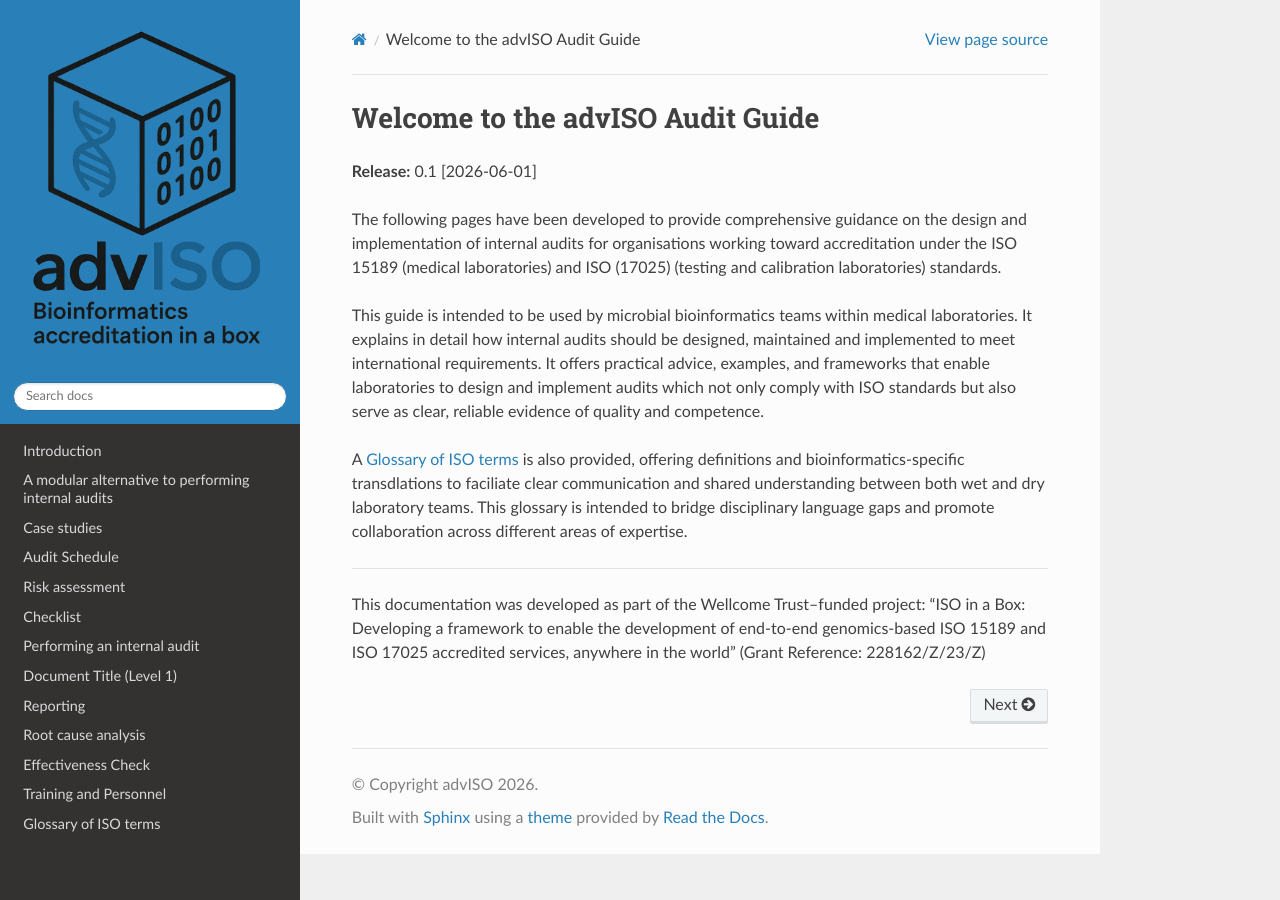
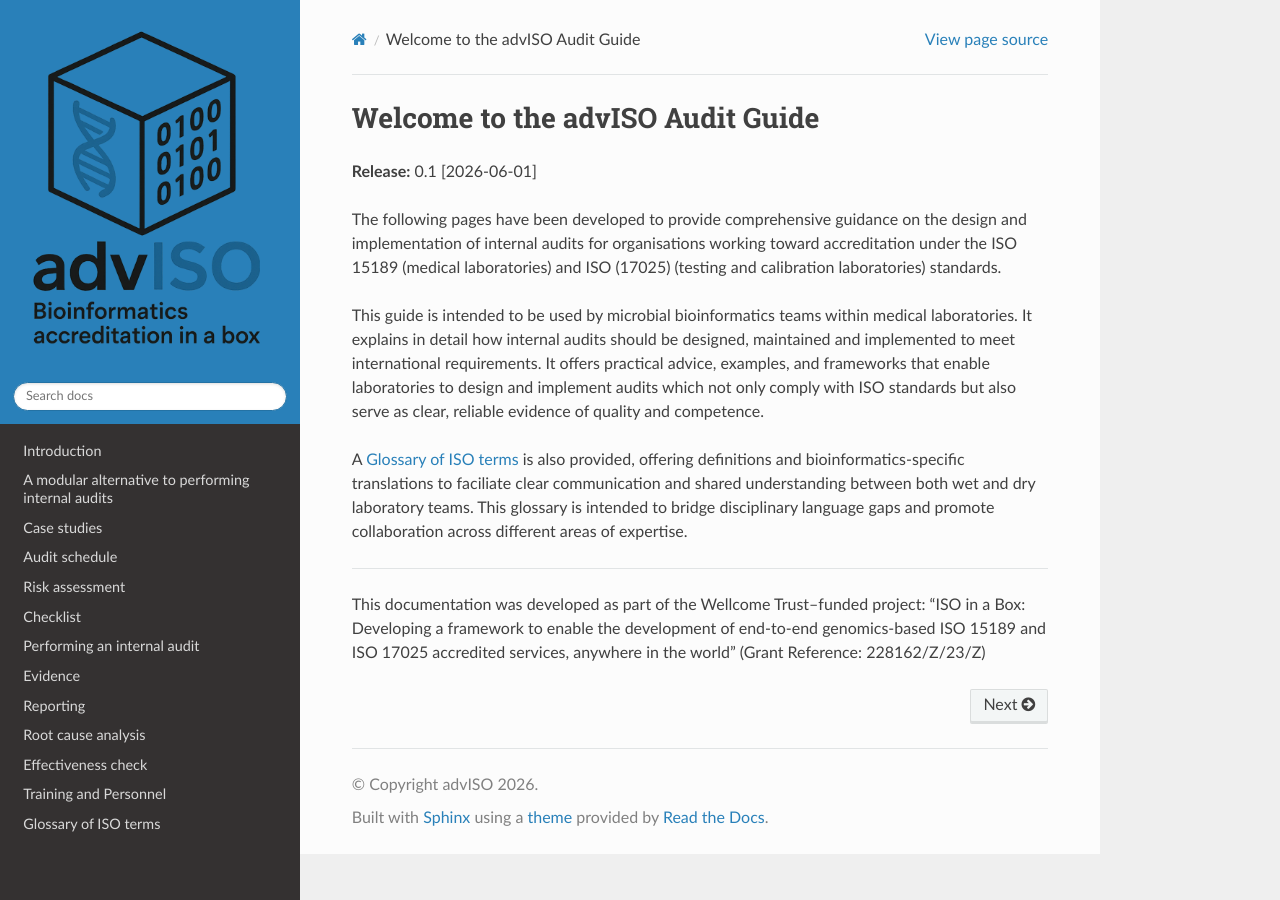
Before and after one commit to advISO-project/advISO_audit_guide, a Sphinx documentation site: the page built from docs/source/index.rst, in a window 1280 px wide. Built offline with Sphinx 7.4.7 and the Read the Docs theme 3.1.0, drawn with Linux system fonts in a browser that asks for light colours; pages that are not in the unit, such as notebooks, are missing from menus.

Commit message:
Correct rst files again

```diff
--- a/docs/source/audit_guide/effectiveness_check/effectiveness_check.rst
+++ b/docs/source/audit_guide/effectiveness_check/effectiveness_check.rst
@@ -1,5 +1,5 @@
 =====================================
-Effectiveness Check
+Effectiveness check
 =====================================
 
 Heading 1 (Level 2)
--- a/docs/source/audit_guide/evidence/evidence.rst
+++ b/docs/source/audit_guide/evidence/evidence.rst
@@ -1,5 +1,5 @@
 =============================
-Document Title (Level 1)
+Evidence
 =============================
 
 Heading 1 (Level 2)
--- a/docs/source/audit_guide/perform_audit/perform_audit.rst
+++ b/docs/source/audit_guide/perform_audit/perform_audit.rst
@@ -1,6 +1,6 @@
-==============================
+===============================
 Performing an internal audit
-==============================
+===============================
 
 Heading 1 (Level 2)
 -------------------
--- a/docs/source/audit_guide/schedule/schedule.rst
+++ b/docs/source/audit_guide/schedule/schedule.rst
@@ -1,5 +1,5 @@
 =============================
-Audit Schedule
+Audit schedule
 =============================
 
 Heading 1 (Level 2)
--- a/docs/source/index.rst
+++ b/docs/source/index.rst
@@ -7,7 +7,7 @@ The following pages have been developed to provide comprehensive guidance on the
 
 This guide is intended to be used by microbial bioinformatics teams within medical laboratories. It explains in detail how internal audits should be designed, maintained and implemented to meet international requirements. It offers practical advice, examples, and frameworks that enable laboratories to design and implement audits which not only comply with ISO standards but also serve as clear, reliable evidence of quality and competence.
 
-A :ref:`Glossary of ISO terms <glossary>` is also provided, offering definitions and bioinformatics-specific transdlations to faciliate clear communication and shared understanding between both wet and dry laboratory teams. This glossary is intended to bridge disciplinary language gaps and promote collaboration across different areas of expertise.
+A :ref:`Glossary of ISO terms <glossary>` is also provided, offering definitions and bioinformatics-specific translations to faciliate clear communication and shared understanding between both wet and dry laboratory teams. This glossary is intended to bridge disciplinary language gaps and promote collaboration across different areas of expertise.
 
 -------------------
 
```
